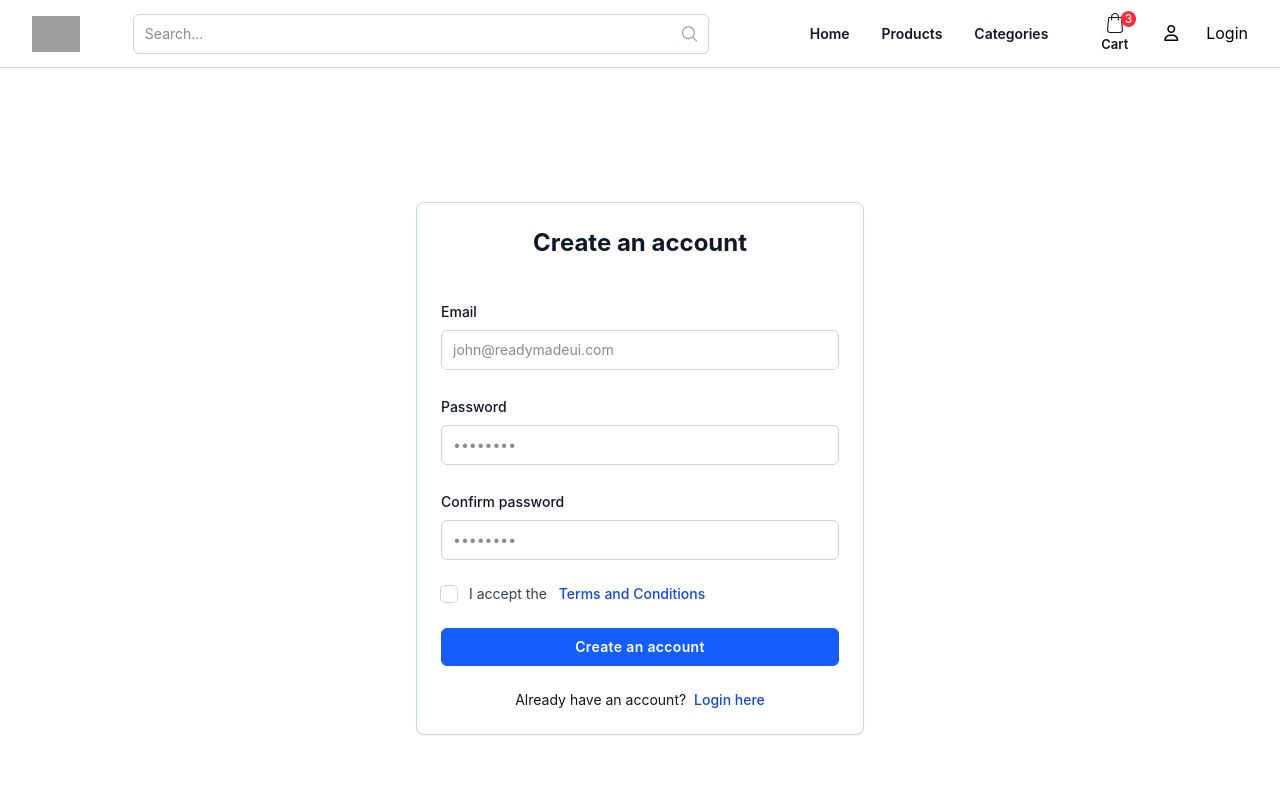
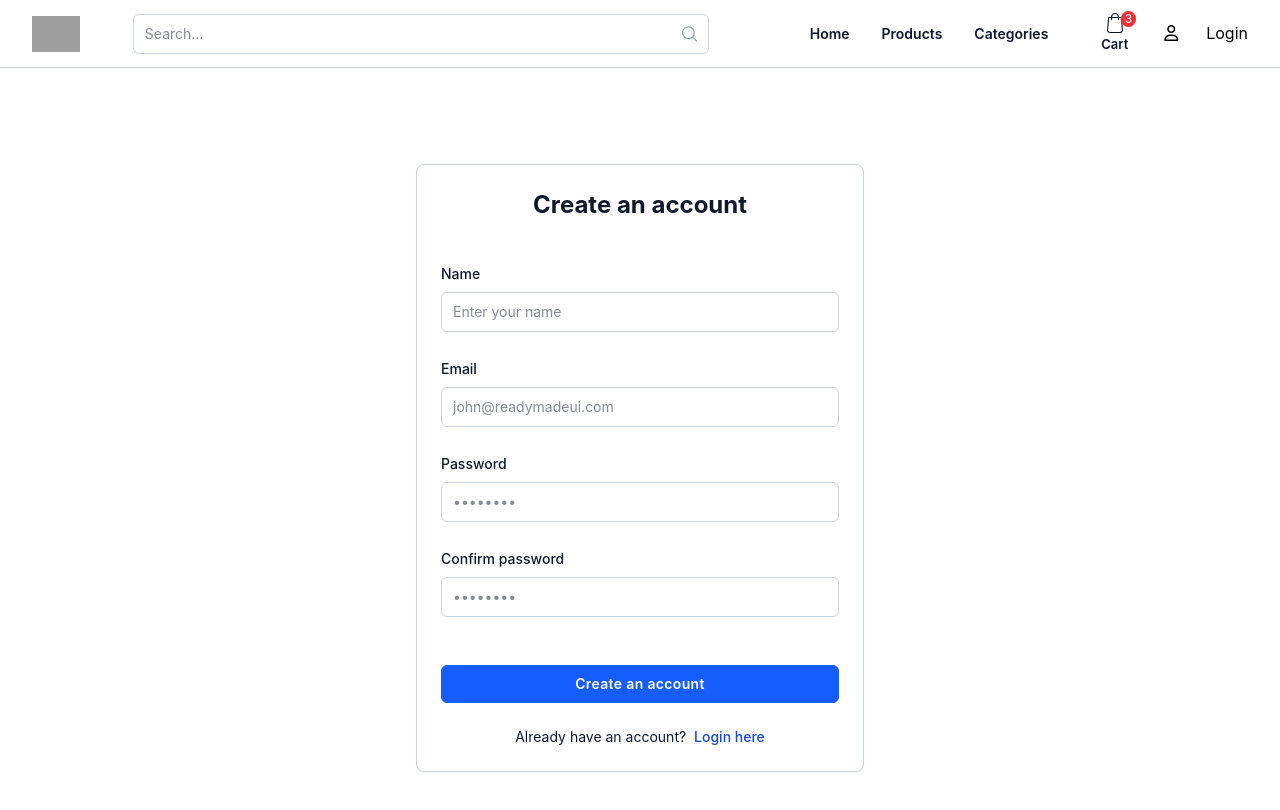
Before and after one commit to VishnuKumarSA/estore-frontend, a React (Create React App) app: page /register in a window 1280 px wide. Shown: the top 810 px of the page. Built offline with nearby package versions, Linux system fonts and the light colour scheme; grey boxes are pictures that could not be loaded.

Commit message:
add auth context global

```diff
--- a/src/App.js
+++ b/src/App.js
@@ -11,6 +11,8 @@ import Register from './pages/Home/Register';
 import Categories from './pages/Home/Categories';
 import ProtectedRoute from './Routes/ProtectedRoute';
 import NotFound from './pages/Home/NotFound';
+import GuestRoute from './Routes/GuestRoute';
+import { AuthProvider } from './context/AuthContext';
 
 
 
@@ -19,27 +21,29 @@ function App() {
 
   return (
     <div>
+      <AuthProvider>
         <Navbar />
         <Routes>
 
+          <Route element={<GuestRoute />}>
             <Route path="/login" element={<Login />} />
             <Route path="/register" element={<Register />} />
+          </Route>
+
+
           <Route path="*" element={<NotFound />} />
-
-        <Route element={<ProtectedRoute />}>
           <Route path="/" element={<Home />} />
           <Route path="/products" element={<ProductList />} />
           <Route path="/products-details" element={<ProductDetails />} />
+          <Route path="/categories" element={<Categories />} />
+
+          <Route element={<ProtectedRoute />}>
             <Route path="/cart" element={<Cart />} />
             <Route path="/checkout" element={<Checkout />} />
-
-          <Route path="/categories" element={<Categories />} />
-
           </Route>
 
-
-
         </Routes>
+      </AuthProvider>
     </div>
   );
 }
--- /dev/null
+++ b/src/Routes/GuestRoute.jsx
@@ -0,0 +1,9 @@
+import React from 'react'
+import { Navigate, Outlet } from 'react-router-dom';
+
+const GuestRoute = () => {
+    const token = localStorage.getItem('token');
+    return token ? <Navigate to="/" replace /> : <Outlet />;
+}
+
+export default GuestRoute
--- a/src/components/layout/Navbar.jsx
+++ b/src/components/layout/Navbar.jsx
@@ -1,22 +1,21 @@
 import React from 'react'
 import { Link, useNavigate } from 'react-router-dom'
-import { fetchAPI } from '../../services.js/api';
+import { useAuth } from '../../context/AuthContext';
 
 const Navbar = () => {
-    const token = localStorage.getItem("token");
-    console.log(token)
+
     const navigate = useNavigate();
+    const { logout, token } = useAuth();
+
     const handleLogout = async (e) => {
         try {
-            const response = await fetchAPI('logout');
-            if (response.status === 200) {
-                localStorage.removeItem('token');
-                navigate('/login');
-            }
+            await logout();
+            navigate('/login');
         } catch (error) {
             console.error(error);
         }
     };
+
     return (
         <nav
             className="flex py-2 px-4 md:px-8 bg-white border-b border-slate-300 dark:border-neutral-700 dark:bg-neutral-900 min-h-[68px] relative z-20"
--- /dev/null
+++ b/src/context/AuthContext.jsx
@@ -0,0 +1,46 @@
+import { createContext, useContext, useEffect, useState } from "react";
+import { authAPI } from "../services.js/auth";
+import { fetchAPI } from "../services.js/api";
+
+export const AuthContext = createContext();
+
+export const AuthProvider = ({ children }) => {
+
+  const [user, setUser] = useState();
+  const [token, setToken] = useState(localStorage.getItem('token'));
+  const [loading, setLoading] = useState(true);
+  const [error, setError] = useState("");
+
+  useEffect(() => {
+    setLoading(false)
+  }, [])
+
+  const login = async (formData) => {
+    const apiData = await authAPI(formData, 'login');
+    localStorage.setItem("token", apiData.data.access_token);
+    setToken(apiData.data.access_token);
+    setUser(apiData.data.user);
+    return apiData;
+  }
+
+  const logout = async () => {
+    try {
+      await fetchAPI('logout');
+      localStorage.removeItem("token");
+      setToken(null);
+      setUser(null);
+    } catch (e) {
+      setError(e);
+    }
+
+  };
+
+
+  return (
+    <AuthContext.Provider value={{ user, token, login, logout, loading ,error }}>
+      {children}
+    </AuthContext.Provider>
+  );
+};
+
+export const useAuth = () => useContext(AuthContext);
--- a/src/pages/Home/Login.jsx
+++ b/src/pages/Home/Login.jsx
@@ -1,10 +1,13 @@
 import React, { useState } from 'react'
-import { useNavigate } from 'react-router-dom';
-import { authAPI } from '../../services.js/auth';
+import { Link, useNavigate } from 'react-router-dom';
+import { useAuth } from '../../context/AuthContext';
 
 const Login = () => {
 
     const navigate = useNavigate();
+    const { login } = useAuth();
+    const [loading, setLoading] = useState(false);
+    const [error, setError] = useState('');
 
     const [formData, setFormData] = useState({
         email: '',
@@ -17,22 +20,27 @@ const Login = () => {
 
     const onSubmit = async (e) => {
         e.preventDefault();
+        setLoading(true);
+        setError('')
         try {
-            const apiData = await authAPI(formData, "login");
-            if (apiData.status === 200) {
-                console.log(apiData.access_token);
-                localStorage.setItem("token", apiData.data.access_token);
-                navigate('/');
+            await login(formData);
+            navigate("/");
+        } catch (e) {
+            setError(e.message)
+        } finally {
+            setLoading(false);
         }
-        } catch (error) {
-            console.error(error);
-        }
+
     };
 
     return (
         <div>
             <main className="bg-gray-50 px-4 md:px-8 dark:bg-neutral-900">
                 <div className="min-h-screen flex flex-col items-center justify-center">
+                    {
+                        loading ? (
+                            <div> wait page loding</div>
+                        ) : (
                             <div className="max-w-md w-full m-5">
                                 <div
                                     className="p-6 rounded-lg bg-white border border-slate-300 shadow-xs md:p-8 dark:bg-neutral-800 dark:border-neutral-700">
@@ -50,11 +58,14 @@ const Login = () => {
                                                 className="mb-2 text-slate-900 font-medium text-sm inline-block dark:text-slate-50">Password</label>
                                             <input type="password" id="password" name="password" placeholder="••••••••" required
                                                 className="px-3 py-2.5 text-sm text-slate-900 rounded-md bg-white w-full outline-1 -outline-offset-1 outline-slate-300 focus:outline-2 focus:-outline-offset-2 focus:outline-blue-600 dark:text-slate-50 dark:bg-neutral-700 dark:outline-neutral-600" onChange={handleInputChanges} value={formData.password} />
+
+                                            <p className='m-2 text-red-500'> {error ? error : ''}</p>
                                         </div>
 
                                         <div className="flex items-start flex-wrap gap-2">
+
                                             <label className="flex items-center group has-[input:checked]:text-slate-900">
-                                        <input id="remember" name="remember" type="checkbox" required className="sr-only" />
+                                                <input id="remember" name="remember" type="checkbox" className="sr-only" />
 
                                                 <span className="flex h-4 w-4 shrink-0 items-center justify-center rounded outline-1 outline-slate-300 dark:outline-neutral-600
                                  bg-white dark:bg-neutral-700
@@ -83,16 +94,18 @@ const Login = () => {
                                             className="w-full py-2 px-3.5 text-sm rounded-md font-semibold cursor-pointer tracking-wide text-white border border-blue-600 bg-blue-600 hover:bg-blue-700 transition-all focus:outline-none focus-visible:ring-2 focus-visible:ring-blue-500">
                                             Sign in</button>
 
-                                <div className="text-slate-900 text-sm text-center dark:text-slate-50">Don't have an account? <button href="#"
-                                    className="text-blue-700 hover:underline ml-1 font-medium dark:text-blue-500 focus:outline-none focus-visible:ring-2 focus-visible:ring-blue-500 rounded">Sign
-                                    up</button>
+                                        <div className="text-slate-900 text-sm text-center dark:text-slate-50">Don't have an account?
+                                            <Link to="/register"
+                                                className="text-blue-700 hover:underline ml-1 font-medium dark:text-blue-500 focus:outline-none focus-visible:ring-2 focus-visible:ring-blue-500 rounded">Sign up</Link>
                                         </div>
                                     </form>
                                 </div>
-                    </div>
-                </div>
-            </main>
-        </div>
+                            </div >
+                        )
+                    }
+                </div >
+            </main >
+        </div >
     )
 }
 
--- a/src/pages/Home/Register.jsx
+++ b/src/pages/Home/Register.jsx
@@ -1,72 +1,96 @@
-import React from 'react'
+import React, { useState } from 'react'
+import { authAPI } from '../../services.js/auth';
+import { Link, useNavigate } from 'react-router-dom';
 
 const Register = () => {
+    const [formData, setFormData] = useState({
+        name: '',
+        email: '',
+        password: '',
+        confirm_password: ''
+    });
+    const [loding, setLoading] = useState(false);
+    const [error, setError] = useState('');
+    const navigate = useNavigate();
+
+
+    const handleInputChanges = (e) => {
+        setFormData((prev) => ({ ...prev, [e.target.name]: e.target.value }));
+    };
+    const onSubmit = async (e) => {
+        e.preventDefault();
+        if (formData.password !== formData.confirm_password) {
+            const msg = 'password and confirm password not matched ';
+            setError(msg);
+            return false;
+        }
+        setLoading(true);
+        try {
+            const apiData = await authAPI(formData, "register");
+            console.log(apiData);
+            if (apiData.status === 201) {
+                setLoading(false);
+                navigate('/login');
+            }
+        } catch (error) {
+            setLoading(false);
+            setError(error.message);
+        }
+    };
     return (
         <div>
-            <main class="px-4 md:px-8 min-h-screen flex flex-col items-center justify-center">
-                <div class="max-w-md w-full">
+            <main className="px-4 md:px-8 min-h-screen flex flex-col items-center justify-center">
+                <div className="max-w-md w-full">
+                    {loding ? (
+                        <div> page is loding</div>
+                    ) : (
                         <div
-                        class="p-6 rounded-lg bg-white border border-slate-300 shadow-xs md:p-6 dark:bg-neutral-800 dark:border-neutral-700">
-                        <h1 class="text-slate-900 text-center text-2xl font-bold dark:text-slate-50">Create an account</h1>
+                            className="p-6 rounded-lg bg-white border border-slate-300 shadow-xs md:p-6 dark:bg-neutral-800 dark:border-neutral-700">
+                            <h1 className="text-slate-900 text-center text-2xl font-bold dark:text-slate-50">Create an account</h1>
 
-                        <form class="space-y-6 mt-10">
+                            <form onSubmit={onSubmit} className="space-y-6 mt-10">
                                 <div>
-                                <label for="email"
-                                    class="mb-2 text-slate-900 font-medium text-sm inline-block dark:text-slate-50">Email</label>
-                                <input type="email" id="email" name="email" placeholder="john@readymadeui.com" required
-                                    class="px-3 py-2.5 text-sm text-slate-900 rounded-md bg-white w-full outline-1 -outline-offset-1 outline-slate-300 focus:outline-2 focus:-outline-offset-2 focus:outline-blue-600 dark:text-slate-50 dark:bg-neutral-700 dark:outline-neutral-600" />
+                                    <label htmlFor="name"
+                                        className="mb-2 text-slate-900 font-medium text-sm inline-block dark:text-slate-50">Name</label>
+                                    <input type="text" id="name" name="name" placeholder="Enter your name" required
+                                        className="px-3 py-2.5 text-sm text-slate-900 rounded-md bg-white w-full outline-1 -outline-offset-1 outline-slate-300 focus:outline-2 focus:-outline-offset-2 focus:outline-blue-600 dark:text-slate-50 dark:bg-neutral-700 dark:outline-neutral-600" onChange={handleInputChanges} />
                                 </div>
                                 <div>
-                                <label for="password"
-                                    class="mb-2 text-slate-900 font-medium text-sm inline-block dark:text-slate-50">Password</label>
-                                <input type="password" id="password" name="password" placeholder="••••••••" required
-                                    class="px-3 py-2.5 text-sm text-slate-900 rounded-md bg-white w-full outline-1 -outline-offset-1 outline-slate-300 focus:outline-2 focus:-outline-offset-2 focus:outline-blue-600 dark:text-slate-50 dark:bg-neutral-700 dark:outline-neutral-600" />
+                                    <label htmlFor="email"
+                                        className="mb-2 text-slate-900 font-medium text-sm inline-block dark:text-slate-50">Email</label>
+                                    <input type="email" id="email" name="email" placeholder="john@readymadeui.com" required
+                                        className="px-3 py-2.5 text-sm text-slate-900 rounded-md bg-white w-full outline-1 -outline-offset-1 outline-slate-300 focus:outline-2 focus:-outline-offset-2 focus:outline-blue-600 dark:text-slate-50 dark:bg-neutral-700 dark:outline-neutral-600" onChange={handleInputChanges} />
                                 </div>
                                 <div>
-                                <label for="confirm-password"
-                                    class="mb-2 text-slate-900 font-medium text-sm inline-block dark:text-slate-50">Confirm
+                                    <label htmlFor="password"
+                                        className="mb-2 text-slate-900 font-medium text-sm inline-block dark:text-slate-50">Password</label>
+                                    <input type="password" id="password" name="password" placeholder="••••••••" required
+                                        className="px-3 py-2.5 text-sm text-slate-900 rounded-md bg-white w-full outline-1 -outline-offset-1 outline-slate-300 focus:outline-2 focus:-outline-offset-2 focus:outline-blue-600 dark:text-slate-50 dark:bg-neutral-700 dark:outline-neutral-600" onChange={handleInputChanges} />
+                                </div>
+                                <div>
+                                    <label htmlFor="confirm-password"
+                                        className="mb-2 text-slate-900 font-medium text-sm inline-block dark:text-slate-50">Confirm
                                         password</label>
-                                <input type="password" id="confirm-password" name="confirm-password" placeholder="••••••••" required
-                                    class="px-3 py-2.5 text-sm text-slate-900 rounded-md bg-white w-full outline-1 -outline-offset-1 outline-slate-300 focus:outline-2 focus:-outline-offset-2 focus:outline-blue-600 dark:text-slate-50 dark:bg-neutral-700 dark:outline-neutral-600" />
+                                    <input type="password" id="confirm_password" name="confirm_password" placeholder="••••••••" required
+                                        className="px-3 py-2.5 text-sm text-slate-900 rounded-md bg-white w-full outline-1 -outline-offset-1 outline-slate-300 focus:outline-2 focus:-outline-offset-2 focus:outline-blue-600 dark:text-slate-50 dark:bg-neutral-700 dark:outline-neutral-600" onChange={handleInputChanges} />
+                                    <p className='m-2 text-red-500'> {error ? error : ''}</p>
                                 </div>
 
-                            <div class="flex items-start flex-wrap gap-2">
-                                <label class="flex items-center group has-[input:checked]:text-slate-900">
-                                    <input id="tmc" name="tmc" type="checkbox" required class="sr-only" />
-
-                                    <span class="flex h-4 w-4 shrink-0 items-center justify-center rounded outline-1 outline-slate-300 dark:outline-neutral-600
-                              bg-white dark:bg-neutral-700
-                              group-has-[input:checked]:bg-blue-600
-                              group-has-[input:checked]:outline-blue-600
-                              group-focus-within:outline-2
-                              group-focus-within:outline-blue-600" aria-hidden="true">
-
-                                        <svg class="size-3 text-white opacity-0 group-has-[input:checked]:opacity-100" viewBox="0 0 12 10"
-                                            fill="none" stroke="currentColor" stroke-width="2">
-                                            <path d="M1 5l3 3 7-7" />
-                                        </svg>
-                                    </span>
-                                    <span class="ml-3 text-sm text-slate-700 dark:text-slate-300">
-                                        I accept the
-                                    </span>
-                                </label>
-
-                                <button href="#"
-                                    class="ml-1 text-sm font-medium text-blue-700 dark:text-blue-500 hover:underline focus:outline-none focus-visible:ring-2 focus-visible:ring-blue-500 rounded">
-                                    Terms and Conditions
-                                </button>
+                                <div className="flex items-start flex-wrap gap-2">
                                 </div>
 
                                 <button type="submit"
-                                class="w-full py-2 px-3.5 text-sm rounded-md font-semibold cursor-pointer tracking-wide text-white border border-blue-600 bg-blue-600 hover:bg-blue-700 transition-all focus:outline-none focus-visible:ring-2 focus-visible:ring-blue-500">
+                                    className="w-full py-2 px-3.5 text-sm rounded-md font-semibold cursor-pointer tracking-wide text-white border border-blue-600 bg-blue-600 hover:bg-blue-700 transition-all focus:outline-none focus-visible:ring-2 focus-visible:ring-blue-500">
                                     Create an account</button>
                             </form>
 
-                        <div class="mt-6 text-slate-900 text-sm text-center dark:text-slate-50">Already have an account? <button href="#"
-                            class="text-blue-700 hover:underline ml-1 font-medium dark:text-blue-500 focus:outline-none focus-visible:ring-2 focus-visible:ring-blue-500 rounded">
-                            Login here</button>
+                            <div className="mt-6 text-slate-900 text-sm text-center dark:text-slate-50">Already have an account? <Link to="login"
+                                className="text-blue-700 hover:underline ml-1 font-medium dark:text-blue-500 focus:outline-none focus-visible:ring-2 focus-visible:ring-blue-500 rounded">
+                                Login here</Link>
                             </div>
                         </div>
+                    )}
+
                 </div>
             </main>
         </div>
--- a/src/services.js/auth.js
+++ b/src/services.js/auth.js
@@ -9,12 +9,14 @@ export const authAPI = async (FormData, params) => {
         body: JSON.stringify(FormData),
     });
 
+    const data = await response.json();
+
     if (!response.ok) {
-        throw new Error("API request failed");
+        throw new Error(data.message);
     }
 
     return await {
         status: response.status,
-        data: await response.json(),
+        data: data,
     };
 };
```
Also changed, not shown: src/services.js/api.js (+5 -3 lines). Lines whose indentation alone changed are shown as unchanged.
